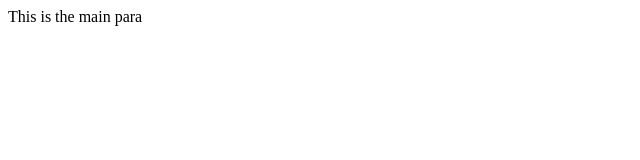
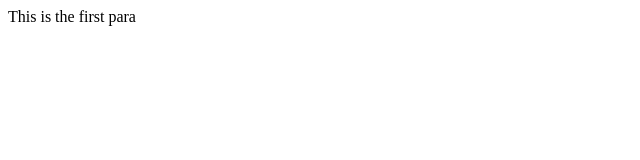
Before and after one commit to Akshit75123/LocalRepo, a plain HTML site: page index.html in a window 1280 px wide. Shown: the full height of the page, 0-640 px from the left. Drawn offline with Linux system fonts and the light colour scheme.

Commit message:
updated index.html

```diff
--- a/index.html
+++ b/index.html
@@ -1 +1 @@
-<p>This is the main para</p>
+<p>This is the first para</p>
```
